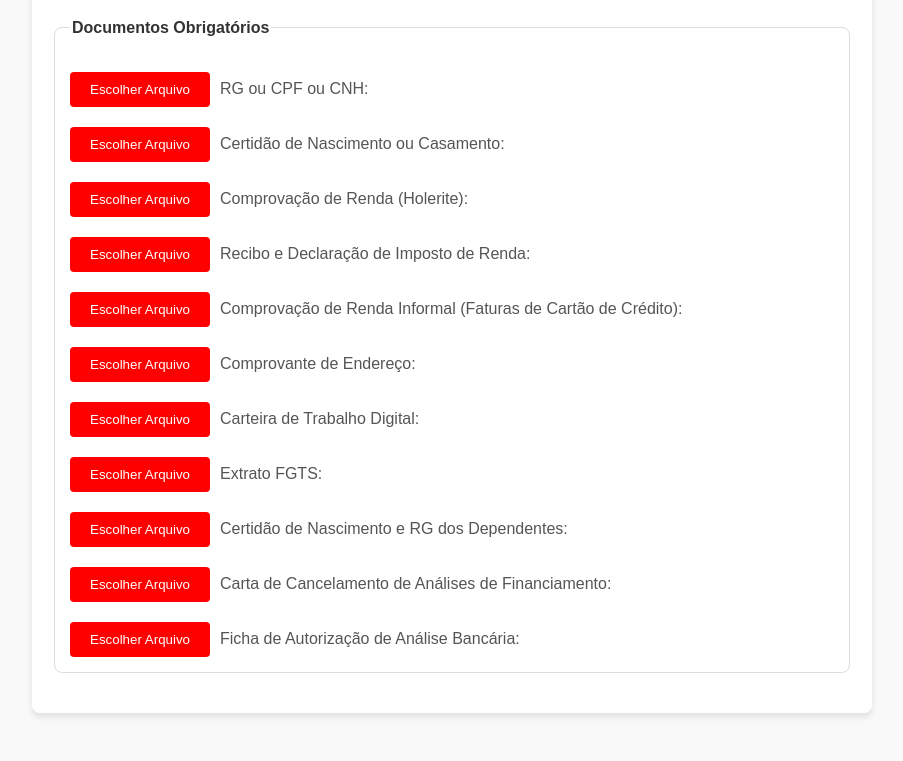
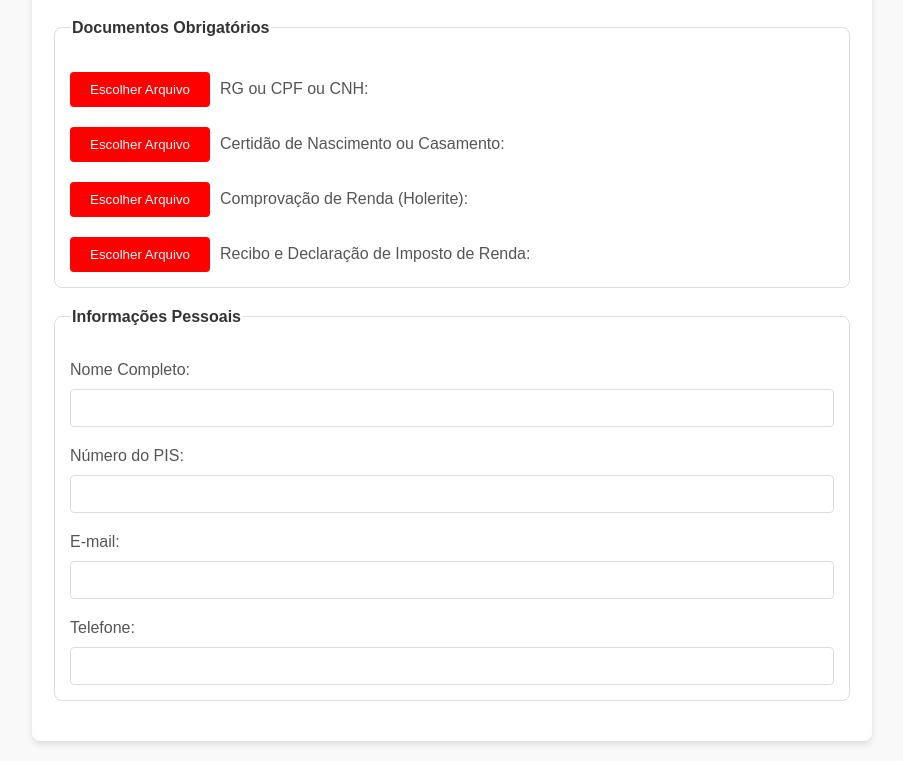
Before and after one commit to marcoslontra/envio-de-documentos, a plain HTML site: page frontend/index.html in a window 1280 px wide. Shown: the part 101-862 px from the top of the page, without its empty margins (188-1091 px from the left). Before the commit the page ends 834 px from the top, so only its background shows below. Drawn offline with Linux system fonts and the light colour scheme; a script that the page names is missing.

Commit message:
index.html

```diff
--- a/frontend/index.html
+++ b/frontend/index.html
@@ -40,14 +40,14 @@
             color: #333;
         }
 
-        .upload-group {
+        .upload-group, .input-group {
             display: flex;
             flex-direction: column;
             gap: 20px; /* Espaçamento entre os itens */
             margin-top: 20px;
         }
 
-        .upload-item {
+        .upload-item, .input-item {
             display: flex;
             flex-wrap: wrap;
             align-items: center;
@@ -75,9 +75,18 @@
             color: #555;
         }
 
+        input[type="text"], input[type="email"], input[type="tel"] {
+            flex-grow: 1;
+            padding: 10px;
+            border: 1px solid #ddd;
+            border-radius: 4px;
+            font-size: 14px;
+            width: 100%;
+        }
+
         /* Responsividade */
         @media (max-width: 600px) {
-            .upload-item {
+            .upload-item, .input-item {
                 flex-direction: column;
                 align-items: flex-start;
             }
@@ -108,33 +117,28 @@
                         <button type="button" id="ir" class="file-picker-button">Escolher Arquivo</button>
                         <label for="ir">Recibo e Declaração de Imposto de Renda:</label>
                     </div>
-                    <div class="upload-item">
-                        <button type="button" id="faturaCartao" class="file-picker-button">Escolher Arquivo</button>
-                        <label for="faturaCartao">Comprovação de Renda Informal (Faturas de Cartão de Crédito):</label>
+                </div>
+            </fieldset>
+
+            <!-- Informações pessoais -->
+            <fieldset>
+                <legend>Informações Pessoais</legend>
+                <div class="input-group">
+                    <div class="input-item">
+                        <label for="nomeCompleto">Nome Completo:</label>
+                        <input type="text" id="nomeCompleto" name="nomeCompleto">
                     </div>
-                    <div class="upload-item">
-                        <button type="button" id="endereco" class="file-picker-button">Escolher Arquivo</button>
-                        <label for="endereco">Comprovante de Endereço:</label>
+                    <div class="input-item">
+                        <label for="pis">Número do PIS:</label>
+                        <input type="text" id="pis" name="pis">
                     </div>
-                    <div class="upload-item">
-                        <button type="button" id="ctps" class="file-picker-button">Escolher Arquivo</button>
-                        <label for="ctps">Carteira de Trabalho Digital:</label>
+                    <div class="input-item">
+                        <label for="email">E-mail:</label>
+                        <input type="email" id="email" name="email">
                     </div>
-                    <div class="upload-item">
-                        <button type="button" id="extratoFGTS" class="file-picker-button">Escolher Arquivo</button>
-                        <label for="extratoFGTS">Extrato FGTS:</label>
-                    </div>
-                    <div class="upload-item">
-                        <button type="button" id="certidaoDependentes" class="file-picker-button">Escolher Arquivo</button>
-                        <label for="certidaoDependentes">Certidão de Nascimento e RG dos Dependentes:</label>
-                    </div>
-                    <div class="upload-item">
-                        <button type="button" id="cancelamento" class="file-picker-button">Escolher Arquivo</button>
-                        <label for="cancelamento">Carta de Cancelamento de Análises de Financiamento:</label>
-                    </div>
-                    <div class="upload-item">
-                        <button type="button" id="autorizacao" class="file-picker-button">Escolher Arquivo</button>
-                        <label for="autorizacao">Ficha de Autorização de Análise Bancária:</label>
+                    <div class="input-item">
+                        <label for="telefone">Telefone:</label>
+                        <input type="tel" id="telefone" name="telefone">
                     </div>
                 </div>
             </fieldset>
```
